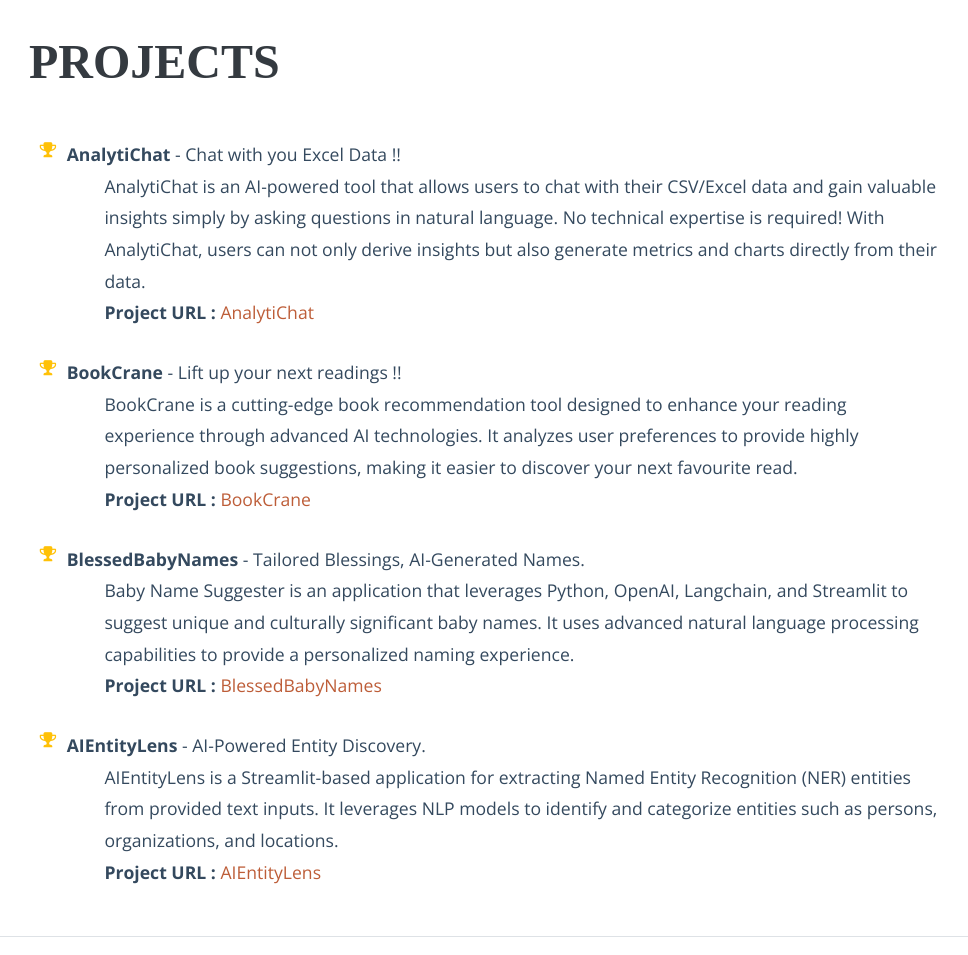
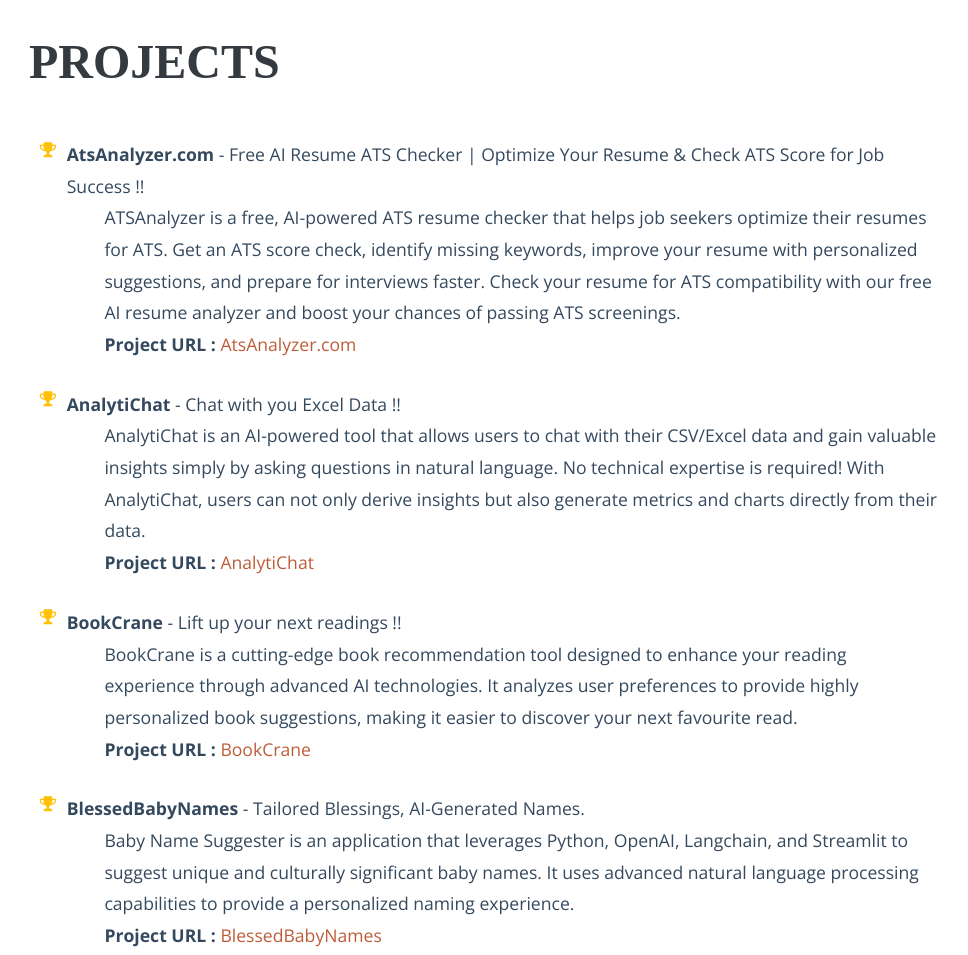
Before and after one commit to dharmikm9/digital-profile, a plain HTML site: page index.html in a window 1280 px wide. Shown: the part 4340-5295 px from the top of the page, without its empty margins (291-1259 px from the left). Drawn offline with nearby package versions, Linux system fonts and the light colour scheme; a web font is replaced by a local one.

Commit message:
Update index.html - AtsAnalyzer.com
Added AtsAnalyzer.com

```diff
--- a/index.html
+++ b/index.html
@@ -761,6 +761,20 @@
         <div class="my-auto">
             <h2 class="mb-5">Projects</h2>
             <ul class="fa-ul mb-0">
+                 <li>
+                    <i class="fa-li fa fa-trophy text-warning"></i>
+                    <strong>AtsAnalyzer.com</strong> - Free AI Resume ATS Checker | Optimize Your Resume & Check ATS Score for Job Success !!
+                    <ul class="fa-ul mb-0">
+                        <li>
+                            ATSAnalyzer is a free, AI-powered ATS resume checker that helps job seekers optimize their resumes for ATS. Get an ATS score check, identify missing keywords, improve your resume with personalized suggestions, and prepare for interviews faster. Check your resume for ATS compatibility with our free AI resume analyzer and boost your chances of passing ATS screenings.
+                        </li>
+                        <li>
+                            <strong> Project URL :</strong> <a href="https://atsanalyzer.com/"
+                                                               target="_blank">AtsAnalyzer.com</a>
+                        </li>
+                    </ul>
+                </li>
+                <br/>
                 <li>
                     <i class="fa-li fa fa-trophy text-warning"></i>
                     <strong>AnalytiChat</strong> - Chat with you Excel Data !!
```
